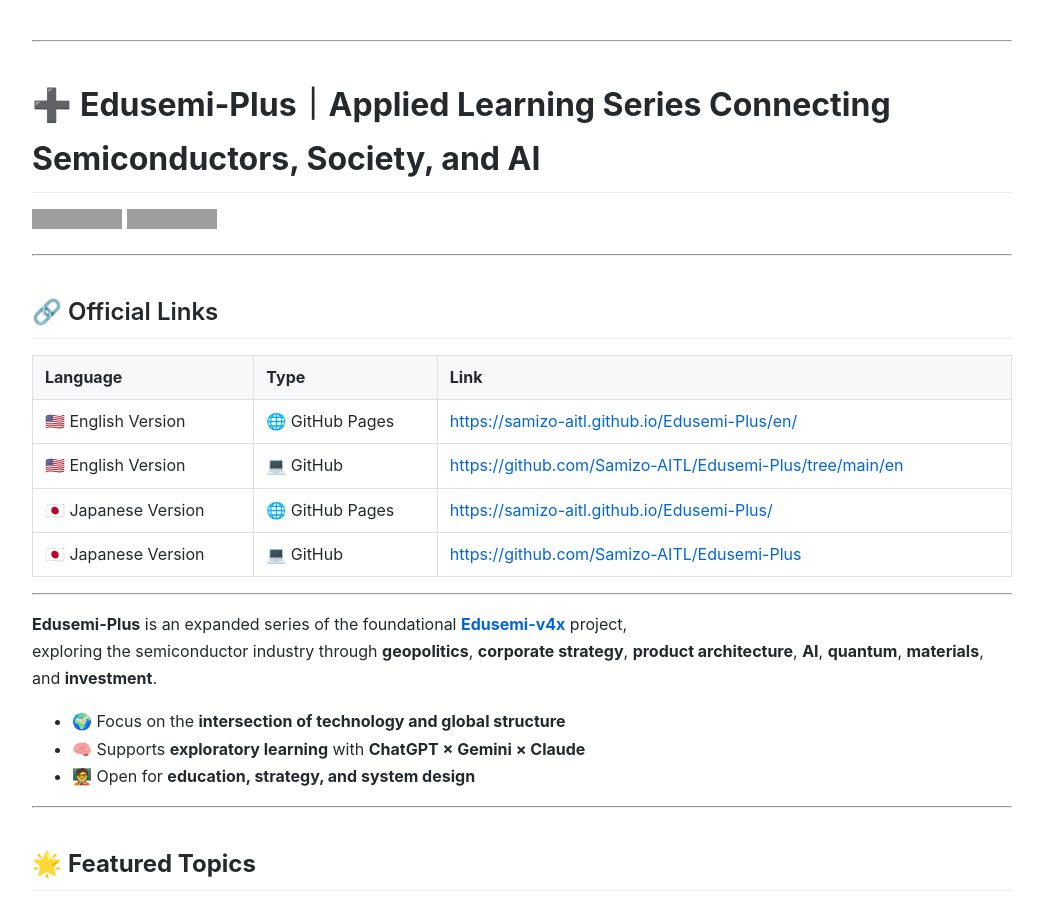
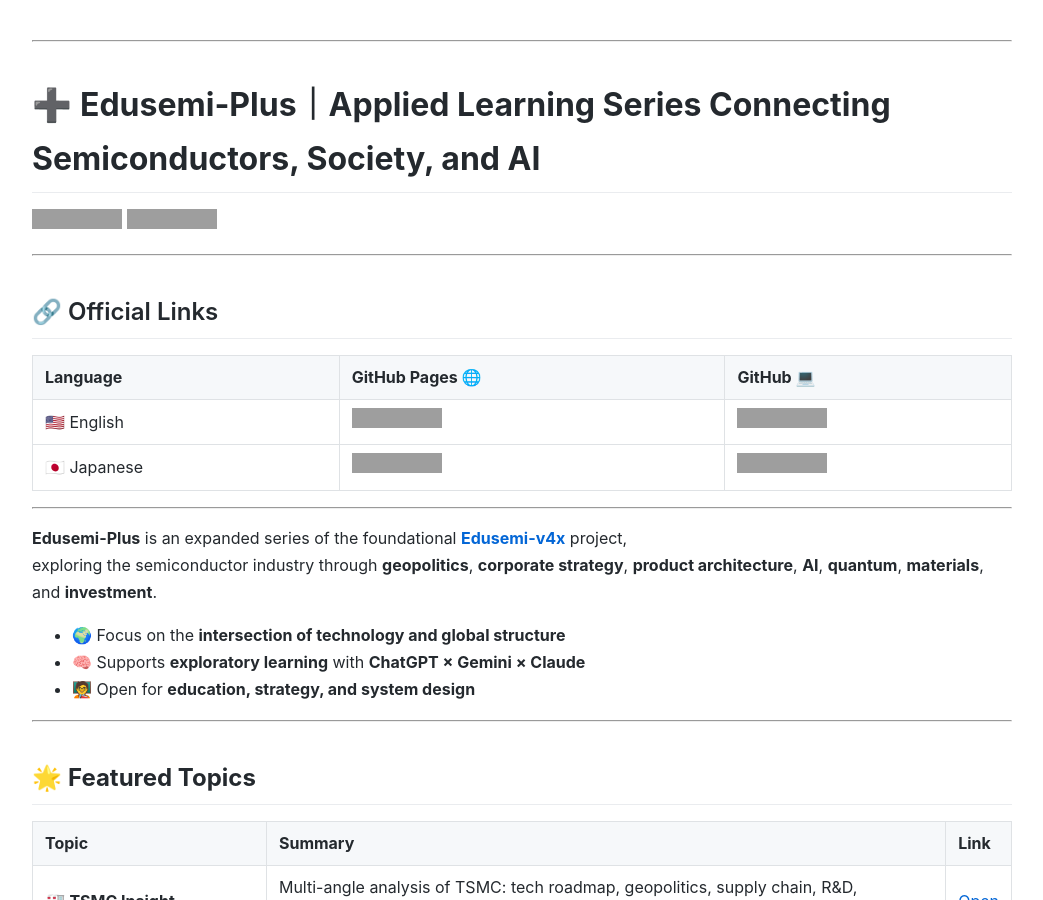
Before and after one commit to Samizo-AITL/Edusemi-Plus, a Jekyll site: the page built from en/index.md, in a window 1280 px wide and 900 px high. Shown: the whole window, without its empty margins (118-1161 px from the left). Built offline with Jekyll 4.4.1, drawn with Linux system fonts in a browser that asks for light colours; grey boxes are pictures that could not be loaded.

Commit message:
Update index.md

```diff
--- a/en/index.md
+++ b/en/index.md
@@ -13,12 +13,10 @@
 
 ## 🔗 Official Links
 
-| Language | Type | Link |
-|----------|------|------|
-| 🇺🇸 English Version | 🌐 GitHub Pages | [https://samizo-aitl.github.io/Edusemi-Plus/en/](https://samizo-aitl.github.io/Edusemi-Plus/en/) |
-| 🇺🇸 English Version | 💻 GitHub | [https://github.com/Samizo-AITL/Edusemi-Plus/tree/main/en](https://github.com/Samizo-AITL/Edusemi-Plus/tree/main/en) |
-| 🇯🇵 Japanese Version | 🌐 GitHub Pages | [https://samizo-aitl.github.io/Edusemi-Plus/](https://samizo-aitl.github.io/Edusemi-Plus/) |
-| 🇯🇵 Japanese Version | 💻 GitHub | [https://github.com/Samizo-AITL/Edusemi-Plus](https://github.com/Samizo-AITL/Edusemi-Plus) |
+| Language | GitHub Pages 🌐 | GitHub 💻 |
+|----------|----------------|-----------|
+| 🇺🇸 English | [![GitHub Pages EN](https://img.shields.io/badge/GitHub%20Pages-English-brightgreen?logo=github)](https://samizo-aitl.github.io/Edusemi-Plus/en/) | [![GitHub Repo EN](https://img.shields.io/badge/GitHub-English-blue?logo=github)](https://github.com/Samizo-AITL/Edusemi-Plus/tree/main/en) |
+| 🇯🇵 Japanese | [![GitHub Pages JP](https://img.shields.io/badge/GitHub%20Pages-日本語版-brightgreen?logo=github)](https://samizo-aitl.github.io/Edusemi-Plus/) | [![GitHub Repo JP](https://img.shields.io/badge/GitHub-日本語版-blue?logo=github)](https://github.com/Samizo-AITL/Edusemi-Plus) |
 
 ---
 
```
